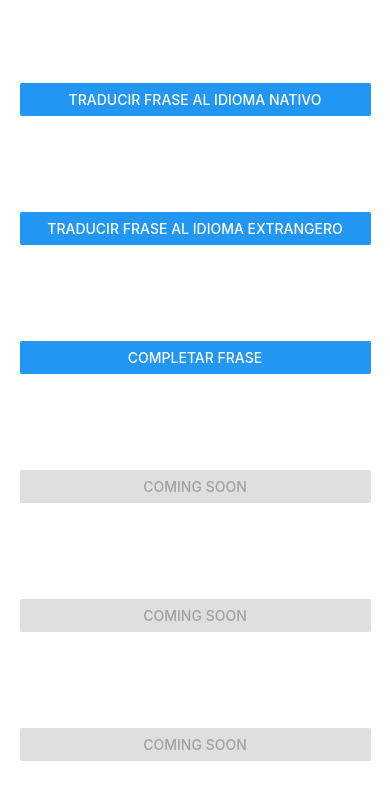
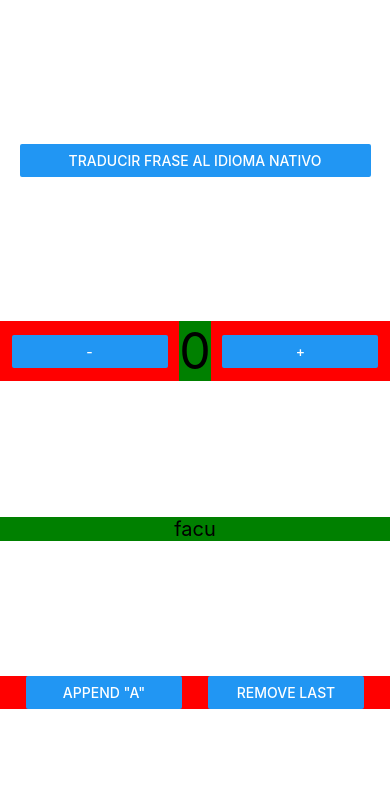
Before and after one commit to TDP-final-game/idiomaplay, a React Native app in the folder mobile/: screen /Home in a window 390 px wide. Shown: the top 800 px of the page. Built offline with nearby package versions, Linux system fonts and the light colour scheme.

Commit message:
redux installed with example

```diff
--- a/mobile/App.js
+++ b/mobile/App.js
@@ -1,5 +1,7 @@
 import * as React from 'react';
+import store from './store/store';
 import Home from './screens/Home';
+import { Provider } from 'react-redux';
 import Excercise from './screens/Excercise';
 import { SafeAreaProvider } from 'react-native-safe-area-context';
 import { NavigationContainer } from '@react-navigation/native';
@@ -9,6 +11,7 @@ const Stack = createNativeStackNavigator();
 
 function App() {
   return (
+    <Provider store={store}>
       <SafeAreaProvider>
         <NavigationContainer>
           <Stack.Navigator
@@ -22,6 +25,7 @@ function App() {
           </Stack.Navigator>
         </NavigationContainer>
       </SafeAreaProvider>
+    </Provider>
   );
 }
 
--- /dev/null
+++ b/mobile/actions/concatActions.js
@@ -0,0 +1,8 @@
+export const append = (letter) => ({
+  type: 'APPEND',
+  payload: { letter },
+});
+
+export const remove = () => ({
+  type: 'REMOVE',
+});
--- /dev/null
+++ b/mobile/actions/countActions.js
@@ -0,0 +1,7 @@
+export const increment = () => ({
+  type: 'INCREMENT',
+});
+
+export const decrement = () => ({
+  type: 'DECREMENT',
+});
--- /dev/null
+++ b/mobile/reducers/concatReducer.js
@@ -0,0 +1,21 @@
+const initialState = { string: 'facu' };
+
+const append = (state, action) => {
+  const { letter } = action.payload;
+  return { string: state.string + letter };
+};
+
+const remove = (state) => {
+  return { string: state.string.slice(0, -1) };
+};
+
+const reducers = {
+  APPEND: append,
+  REMOVE: remove,
+};
+
+export const concatReducer = (state = initialState, action) => {
+  const func = reducers[action.type];
+  if (!func) return state;
+  return func(state, action);
+};
--- /dev/null
+++ b/mobile/reducers/countReducer.js
@@ -0,0 +1,20 @@
+const initialState = { value: 0 };
+
+const increment = (state, action) => {
+  return { value: state.value + 1 };
+};
+
+const decrement = (state, action) => {
+  return { value: state.value - 1 };
+};
+
+const reducers = {
+  INCREMENT: increment,
+  DECREMENT: decrement,
+};
+
+export const counterReducer = (state = initialState, action) => {
+  const func = reducers[action.type];
+  if (!func) return state;
+  return func(state, action);
+};
--- a/mobile/screens/Excercise.js
+++ b/mobile/screens/Excercise.js
@@ -42,7 +42,7 @@ const Excercise = ({ navigation, route }) => {
   const [currentExercise, setCurrentExercise] = useState(excercise);
 
   useEffect(() => {
-    loadExercise;
+    loadExercise();
   }, []);
 
   const explanationByType = {
--- a/mobile/screens/Home.js
+++ b/mobile/screens/Home.js
@@ -1,48 +1,64 @@
-import * as React from 'react';
+import React from 'react';
 import { colors } from '../config/colors';
-import { View, StyleSheet, Button } from 'react-native';
+import { useSelector, useDispatch } from 'react-redux';
+import { View, StyleSheet, Button, Text } from 'react-native';
 import { SafeAreaView } from 'react-native-safe-area-context';
-
-import {
-  translateToNativeMock,
-  translateToForeignMock,
-  completeSentenceMock,
-} from '../config/mocks';
+import { decrement, increment } from '../actions/countActions';
+import { append, remove } from '../actions/concatActions';
 
 const Home = ({ navigation }) => {
+  const counter = useSelector((state) => state.counter.value);
+  const string = useSelector((state) => state.concat.string);
+
+  const dispatch = useDispatch();
+
   return (
     <SafeAreaView style={styles.container}>
       <View style={styles.buttonContainer}>
         <Button
           title={'Traducir frase al idioma nativo'}
-          onPress={() => navigation.navigate('Excercise', translateToNativeMock)}
+          onPress={() => navigation.navigate('Excercise')}
         />
       </View>
 
-      <View style={styles.buttonContainer}>
-        <Button
-          title={'Traducir frase al idioma extrangero'}
-          onPress={() => navigation.navigate('Excercise', translateToForeignMock)}
-        />
+      <View
+        style={{
+          backgroundColor: 'red',
+          flexDirection: 'row',
+          justifyContent: 'space-evenly',
+        }}
+      >
+        <View style={{ width: '40%', justifyContent: 'center' }}>
+          <Button title={'-'} onPress={() => dispatch(decrement())} />
+        </View>
+
+        <View style={{ backgroundColor: 'green' }}>
+          <Text style={{ fontSize: 50 }}>{counter}</Text>
+        </View>
+
+        <View style={{ width: '40%', justifyContent: 'center' }}>
+          <Button title={'+'} onPress={() => dispatch(increment())} />
+        </View>
       </View>
 
-      <View style={styles.buttonContainer}>
-        <Button
-          title={'Completar frase'}
-          onPress={() => navigation.navigate('Excercise', completeSentenceMock)}
-        />
+      <View style={{ backgroundColor: 'green', alignItems: 'center' }}>
+        <Text style={{ fontSize: 20 }}>{string}</Text>
       </View>
 
-      <View style={styles.buttonContainer}>
-        <Button title={'Coming soon'} disabled />
-      </View>
+      <View
+        style={{
+          backgroundColor: 'red',
+          flexDirection: 'row',
+          justifyContent: 'space-evenly',
+        }}
+      >
+        <View style={{ width: '40%', justifyContent: 'center' }}>
+          <Button title={'append "A"'} onPress={() => dispatch(append('a'))} />
+        </View>
 
-      <View style={styles.buttonContainer}>
-        <Button title={'Coming soon'} disabled />
-      </View>
-
-      <View style={styles.buttonContainer}>
-        <Button title={'Coming soon'} disabled />
+        <View style={{ width: '40%', justifyContent: 'center' }}>
+          <Button title={'remove last'} onPress={() => dispatch(remove())} />
+        </View>
       </View>
     </SafeAreaView>
   );
--- /dev/null
+++ b/mobile/store/store.js
@@ -0,0 +1,10 @@
+import { configureStore } from '@reduxjs/toolkit';
+import { concatReducer } from '../reducers/concatReducer';
+import { counterReducer } from '../reducers/countReducer';
+
+export default configureStore({
+  reducer: {
+    counter: counterReducer,
+    concat: concatReducer,
+  },
+});
```
Lines whose indentation alone changed are shown as unchanged.
